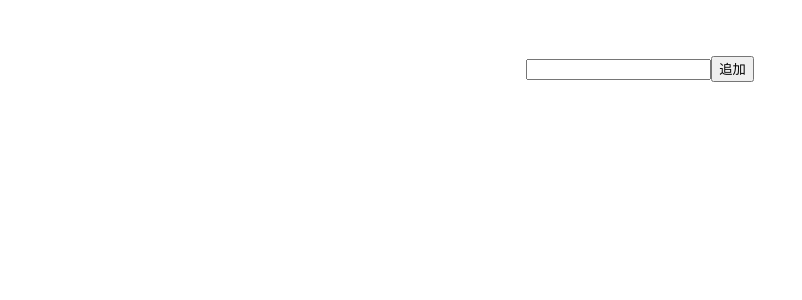
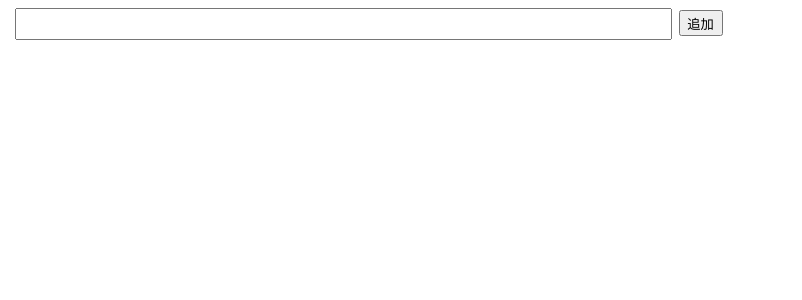
Before and after one commit to Kazuki0320/todo-app, a React (Vite) app in the folder vite-project/: page / in a window 1280 px wide. Shown: the top 300 px of the page, without its empty margins (0-802 px from the left). Built offline with nearby package versions, Linux system fonts and the light colour scheme.

Commit message:
一部修正

```diff
--- a/vite-project/src/App.tsx
+++ b/vite-project/src/App.tsx
@@ -1,5 +1,4 @@
 import { useState } from 'react';
-import './App.css'
 
 type Todo = {
   value: string;
@@ -10,48 +9,46 @@ export const App = () => {
   const [text, setText] = useState('');
   const [todos, setTodos] = useState<Todo[]>([]);
 
+  const handleChange = (e: React.ChangeEvent<HTMLInputElement>) => {
+    setText(e.target.value);
+  };
+
   const handleSubmit = () => {
-    if (!text) return
+    if (!text) return;
 
-    // 新しいTodoを作成
     const newTodo: Todo = {
       value: text,
-      id: new Date().getTime()
-    }
-
-    setTodos((todos) => [newTodo, ...todos])
-    setText('')
+      id: new Date().getTime(),
     };
 
-  const handleChange = (e: React.ChangeEvent<HTMLInputElement>) => {
-    setText(e.target.value)
-  }
+    setTodos((todos) => [newTodo, ...todos]);
+    setText('');
+  };
 
   const handleEdit = (id: number, value: string) => {
     setTodos((todos) => {
       const newTodos = todos.map((todo) => {
         if (todo.id === id) {
-          todo.value = value
+          return { ...todo, value };
         }
-        return todo
-      })
-
-      // todos ステートが書き換えられていないかチェック
-      console.log('=== Original todos ===');
-      todos.map((todo) => {
-        console.log(`id: ${todo.id}, value: ${todo.value}`);
+        return todo;
       });
 
       return newTodos;
-    })
-  }
+    });
+  };
 
   return (
     <div>
-      <form onSubmit={(e) => {
+      <form
+        onSubmit={(e) => {
           e.preventDefault();
           handleSubmit();
-      }}>
+        }}
+      >
+        <input type="text" value={text} onChange={(e) => handleChange(e)} />
+        <input type="submit" value="追加" onSubmit={handleSubmit} />
+      </form>
       <ul>
         {todos.map((todo) => {
           return (
@@ -62,12 +59,9 @@ export const App = () => {
                 onChange={(e) => handleEdit(todo.id, e.target.value)}
               />
             </li>
-            )
+          );
         })}
       </ul>
-        <input type="test" value={text} onChange={(e) => handleChange(e)} />
-        <input type="submit" value="追加"/>
-      </form>
     </div>
   );
-}
+};
```
Lines whose indentation alone changed are shown as unchanged.
